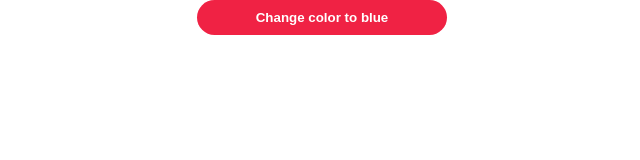
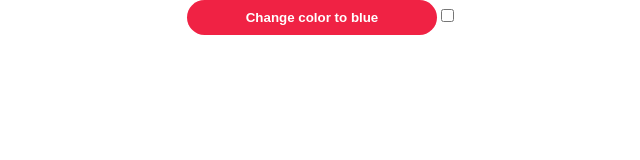
Before and after one commit to yazeryanski/learning-jest-with-react, a React (Create React App) app: page / in a window 1280 px wide. Shown: the top 160 px of the page, without its empty margins (318-958 px from the left). Built offline with nearby package versions, Linux system fonts and the light colour scheme.

Commit message:
Seting up initial tests for the app

```diff
--- a/src/App.tsx
+++ b/src/App.tsx
@@ -1,10 +1,12 @@
 import './App.css';
 import Button from './components/Button/Button';
+import Checkbox from './components/Checkbox/Checkbox';
 
 function App() {
   return (
     <div className="App">
       <Button />
+      <Checkbox />
     </div>
   );
 }
--- /dev/null
+++ b/src/components/Checkbox/Checkbox.tsx
@@ -0,0 +1,26 @@
+import React, { FC, useEffect, useState } from "react";
+
+interface Props {
+  checked?: boolean;
+  onClick?: () => void;
+}
+
+const Checkbox: FC<Props> = ({ onClick, checked }) => {
+  const [xChecked, setxChecked] = useState(false);
+
+  const clickHandler = () => {
+    setxChecked(!xChecked);
+    onClick?.();
+  };
+
+  useEffect(() => {
+    setxChecked(checked ?? false);
+  }, [checked])
+
+
+  return (
+    <input type="checkbox" onClick={clickHandler} checked={xChecked} />
+  );
+};
+
+export default Checkbox;
```
Also changed, not shown: 1 other file (tests, documents, lock files or other folders).
